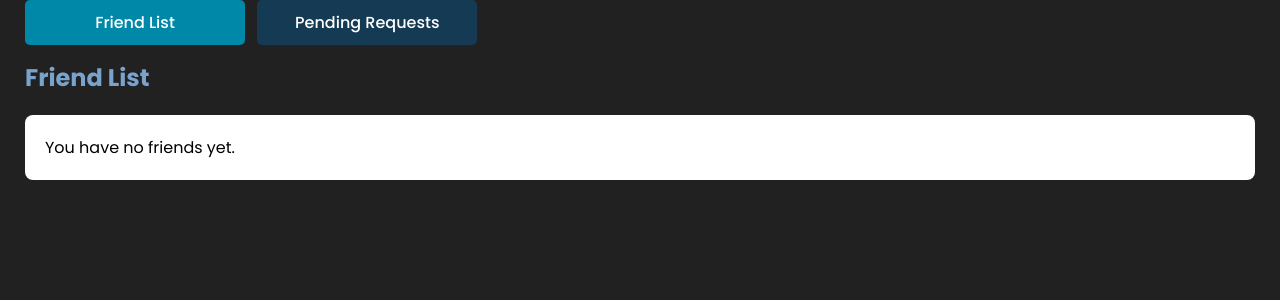
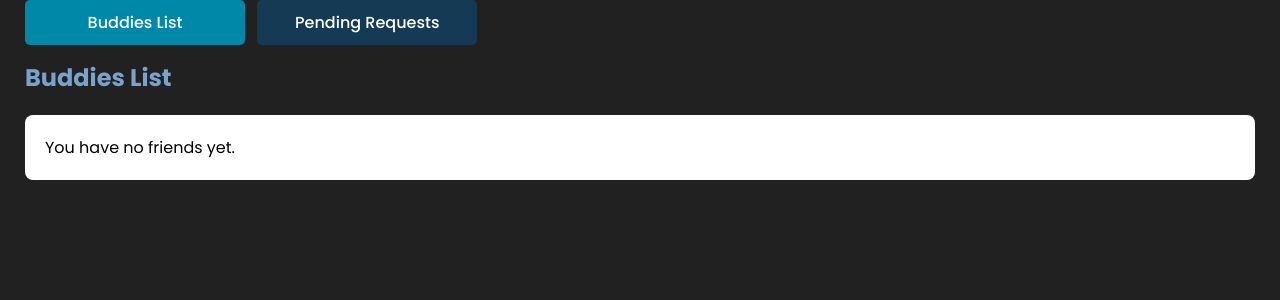
Before and after one commit to soohong-26/EduBuddy, a PHP site: page /friend_list.php in a window 1280 px wide. Shown: the part 115-415 px from the top of the page. Run offline with PHP 8.4, Linux system fonts and the light colour scheme; the visitor is signed in with stand-in values (Sample User, id 1); data that the repository does not hold is empty.

Commit message:
Minor adjustments after supervisor meeting

```diff
--- a/friend_list.php
+++ b/friend_list.php
@@ -104,12 +104,12 @@ $result = $stmt->get_result();
 
     <!-- Navigation Buttons -->
     <div class="button-container">
-        <a href="friend_list.php" class="toggle-button <?php echo basename(__FILE__) == 'friend_list.php' ? 'active-button' : ''; ?>">Friend List</a>
+        <a href="friend_list.php" class="toggle-button <?php echo basename(__FILE__) == 'friend_list.php' ? 'active-button' : ''; ?>">Buddies List</a>
         <a href="pending_requests.php" class="toggle-button <?php echo basename(__FILE__) == 'pending_requests.php' ? 'active-button' : ''; ?>">Pending Requests</a>
     </div>
 
     <!-- Friend list -->
-    <h2 class="title-page">Friend List</h2>
+    <h2 class="title-page">Buddies List</h2>
 
     <div class="box-container">
         <?php
@@ -122,7 +122,7 @@ $result = $stmt->get_result();
                     <!-- View Profile Button -->
                     <form action="profile_view_only.php" method="GET" style="display:inline; margin-left: 20px;">
                         <input type="hidden" name="username" value="<?php echo urlencode($row['username']); ?>">
-                        <button type="submit" class="view-profile-button">View Profile</button>
+                        <button type="submit" class="view-profile-button">View Buddies</button>
                     </form>
 
                     <!-- Delete button -->
--- a/header.php
+++ b/header.php
@@ -108,7 +108,7 @@ $userRole = isset($_SESSION['roles']) ? $_SESSION['roles'] : null;
             <?php if ($userRole === 'student') { ?>
                     <!-- Links for students -->
                     <li><a class='nav_anc' href="submit_skills.php">Find Buddies</a></li>
-                    <li><a class='nav_anc' href="friend_list.php">View Friends</a></li>
+                    <li><a class='nav_anc' href="friend_list.php">View Buddies</a></li>
                     <li><a class='nav_anc' href="view_feedback.php">Achievements</a></li>
                     <li><a class='nav_anc' href="community.php">Community</a></li>
 
--- a/pending_requests.php
+++ b/pending_requests.php
@@ -125,13 +125,13 @@ $user_id = $_SESSION['user_id']; // Assumes user ID is stored in session
 
     <!-- Navigation Buttons -->
     <div class="button-container">
-        <a href="friend_list.php" class="toggle-button <?php echo basename(__FILE__) == 'friend_list.php' ? 'active-button' : ''; ?>">Friend List</a>
+        <a href="friend_list.php" class="toggle-button <?php echo basename(__FILE__) == 'friend_list.php' ? 'active-button' : ''; ?>">Buddies List</a>
         <a href="pending_requests.php" class="toggle-button <?php echo basename(__FILE__) == 'pending_requests.php' ? 'active-button' : ''; ?>">Pending Requests</a>
     </div>
 
     <!-- Title -->
     <h2 class="title-page">
-        Pending Friend Requests
+        Pending Buddies Requests
     </h2>
 
     <div class="box-container">
```
